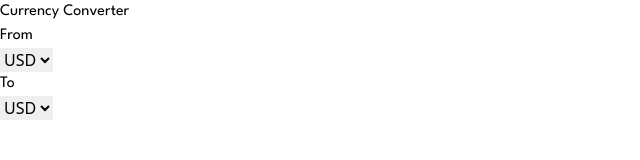
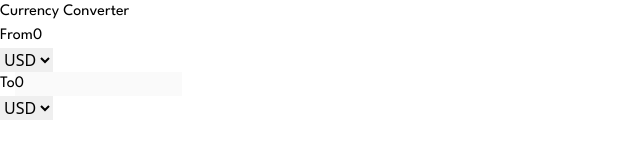
Before and after one commit to love-to-code108/project-2, a React (Vite) app: page / in a window 1280 px wide. Shown: the top 160 px of the page, without its empty margins (0-640 px from the left). Built offline with nearby package versions, Linux system fonts and the light colour scheme.

Commit message:
working on taking the user input from the input field

```diff
--- a/src/components/InputFieldAndCurrencySelector.jsx
+++ b/src/components/InputFieldAndCurrencySelector.jsx
@@ -11,15 +11,56 @@ export const InputFieldAndCurrencySelector = ({
     fromTo
 }) => {
 
-
+    // THE CURRENCY SELECTOR ARRAY
     const currencyArray = ["INR", "USD"]
     const [currentCurrency , setCurrentCurrency] = useState("USD")
 
 
 
+
+
+
+
+
+    // TAKING THE CURRENCY TYPE " USD , INR " FROM THE USER
     const currencySelectedFromDropDown = (event) => {
          setCurrentCurrency(() => event.target.value)
     }
+
+
+
+
+
+
+
+    // TAKING THE CURRENCY VALUE FROM THE USER " 20 , 30 "
+    const[userInputCurrencyValue , setUserInputCurrencyValue]  = useState(0);
+
+    const currencyInput = (event) => {
+         setUserInputCurrencyValue(() => event.target.value) ;
+    }
+
+    console.log(userInputCurrencyValue);
+
+
+
+
+    // CHECKING THE VALUE INSIDE OF FROM TO DISABLE OR ENABLE INPUT
+    let disableEnableInput = true;
+    // console.log(fromTo)
+    if(fromTo == "To"){
+        disableEnableInput = false;
+    }
+
+
+
+
+
+
+
+
+
+
 
 
 
@@ -32,8 +73,17 @@ export const InputFieldAndCurrencySelector = ({
             <div className="flex flex-col mr-3 text-3xl font-league">
                 <label htmlFor="currencyInput">{fromTo}</label>
                 <input className=" border-2 border-black"
-                 id="currencyInput" type="number" min={0} />
+                 id="currencyInput" type="number" min={0} onChange={currencyInput} value={userInputCurrencyValue}
+                 disabled = {disableEnableInput ? false : true}
+
+
+                 />
             </div>
+
+
+
+
+
 
 
             {/* the selector for the multiple currencies */}
```
